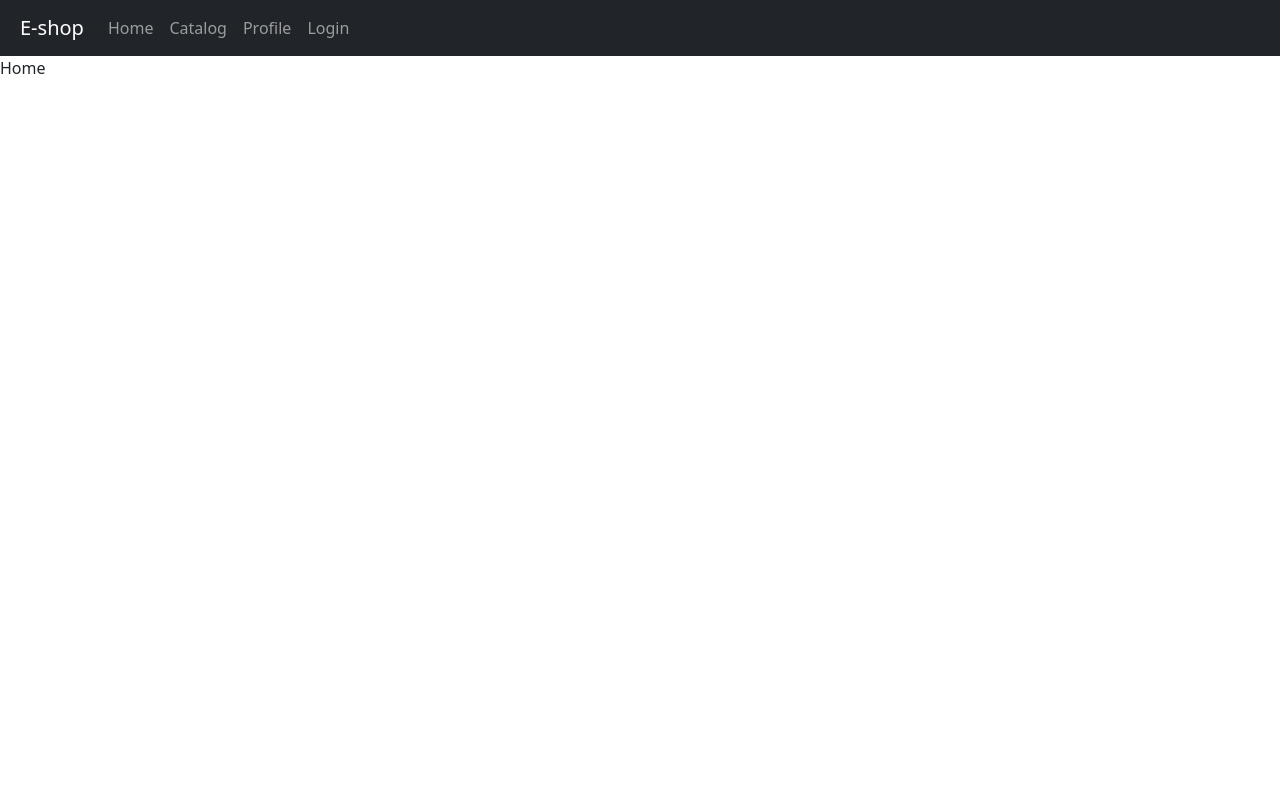
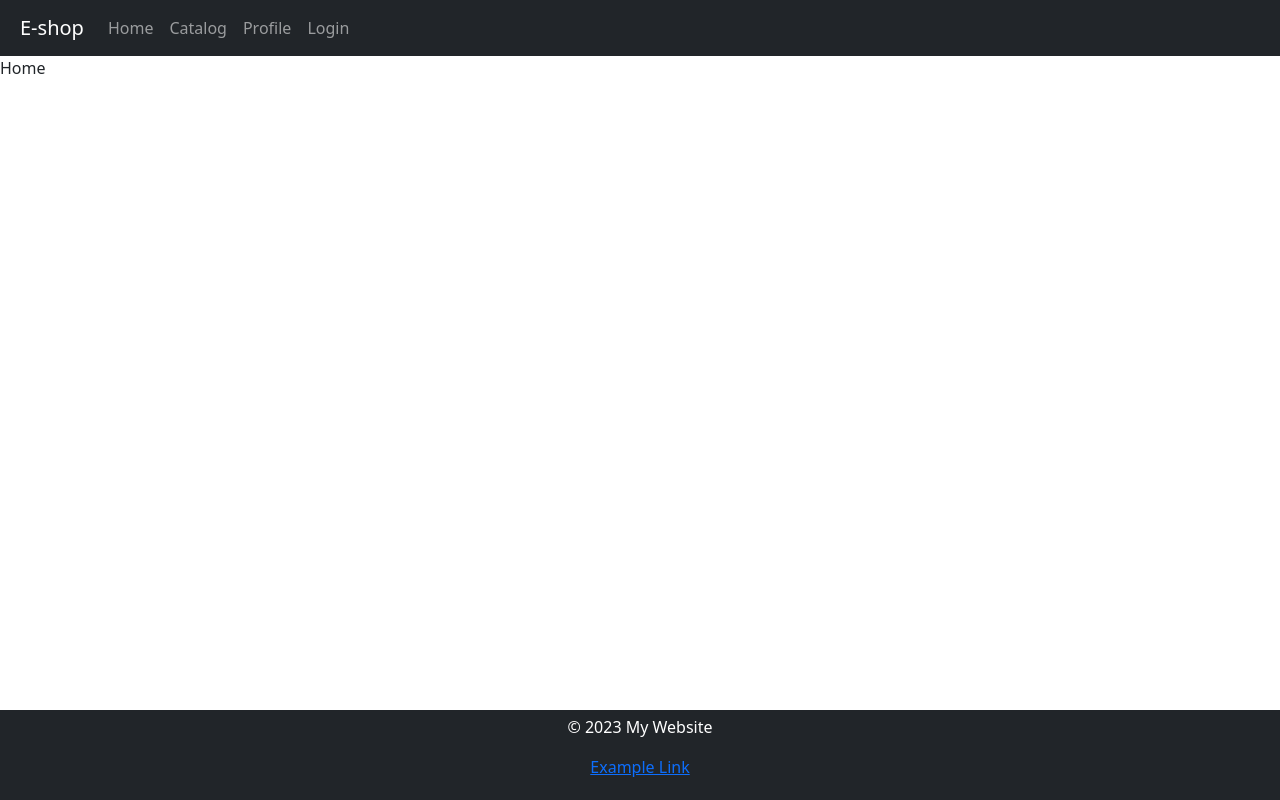
Before and after one commit to nikiforovki/my-shop, a React (Create React App) app: page / in a window 1280 px wide. Built offline with nearby package versions, Linux system fonts and the light colour scheme.

Commit message:
feature/stock

```diff
--- a/package.json
+++ b/package.json
@@ -3,6 +3,7 @@
   "version": "0.1.0",
   "private": true,
   "dependencies": {
+    "@reduxjs/toolkit": "^2.0.0",
     "@testing-library/jest-dom": "^5.17.0",
     "@testing-library/react": "^13.4.0",
     "@testing-library/user-event": "^13.5.0",
--- a/src/App.js
+++ /dev/null
@@ -1,14 +0,0 @@
-import Heder from "./components/Header";
-// import Footer from "./components/Footer";
-import 'bootstrap/dist/css/bootstrap.min.css';
-
-function App() {
-  return (
-<div className="wrapper">
-  <Heder />
-  {/* <Footer /> */}
-</div>
-  );
-}
-
-export default App;
--- /dev/null
+++ b/src/App/redux/App.js
@@ -0,0 +1,16 @@
+import Heder from "../../components/Header";
+import Main from "../../components/Main"
+import Footer from "../../components/Footer";
+import 'bootstrap/dist/css/bootstrap.min.css';
+
+function App() {
+  return (
+<div className="wrapper">
+  <Heder />
+  <Main />
+  <Footer />
+</div>
+  );
+}
+
+export default App;
--- a/src/components/Main.jsx
+++ b/src/components/Main.jsx
@@ -0,0 +1,9 @@
+import React, { Component } from 'react'
+
+export default class Main extends Component {
+  render() {
+    return (
+      <main className='conteiner content'></main>
+    )
+  }
+}
--- a/src/index.css
+++ b/src/index.css
@@ -11,3 +11,12 @@ code {
   font-family: source-code-pro, Menlo, Monaco, Consolas, 'Courier New',
     monospace;
 }
+
+.content {
+  min-height: calc(100vh - 90px - 80px);
+}
+
+.navbar {
+  background-color: #007BFF; /* Измените цвет на желаемый */
+  padding-left: 20px; /* Добавьте отступ слева */
+ }
--- a/src/index.js
+++ b/src/index.js
@@ -1,8 +1,9 @@
 import React from 'react';
 import ReactDOM from 'react-dom/client';
 import './index.css';
-import App from './App';
-import reportWebVitals from './reportWebVitals';
+import App from './App/redux/App.js';
+
+
 
 const root = ReactDOM.createRoot(document.getElementById('root'));
 root.render(
@@ -10,8 +11,3 @@ root.render(
     <App />
   </React.StrictMode>
 );
-
-// If you want to start measuring performance in your app, pass a function
-// to log results (for example: reportWebVitals(console.log))
-// or send to an analytics endpoint. Learn more: https://bit.ly/CRA-vitals
-reportWebVitals();
```
Also changed, not shown: src/App/redux/App.css (renamed from src/App.css), 1 other file (tests, documents, lock files or other folders).
